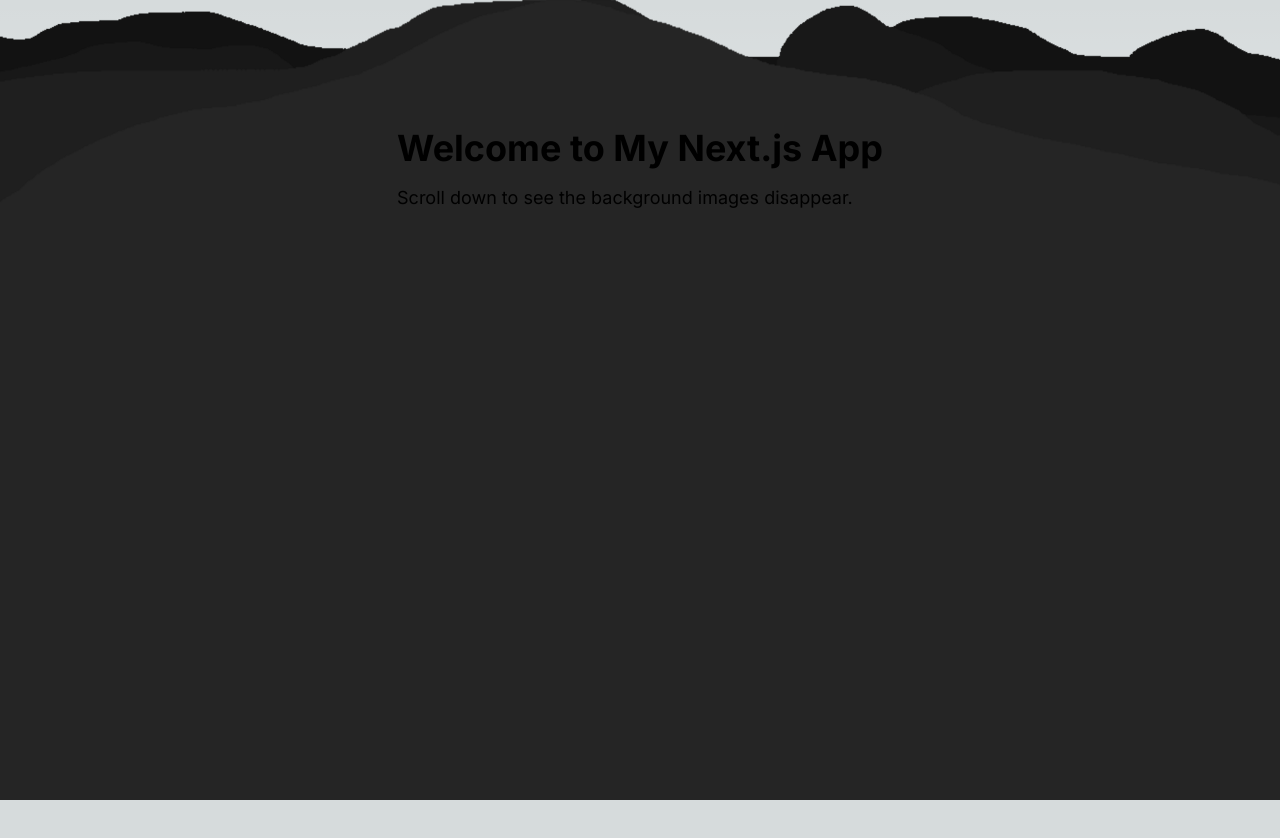
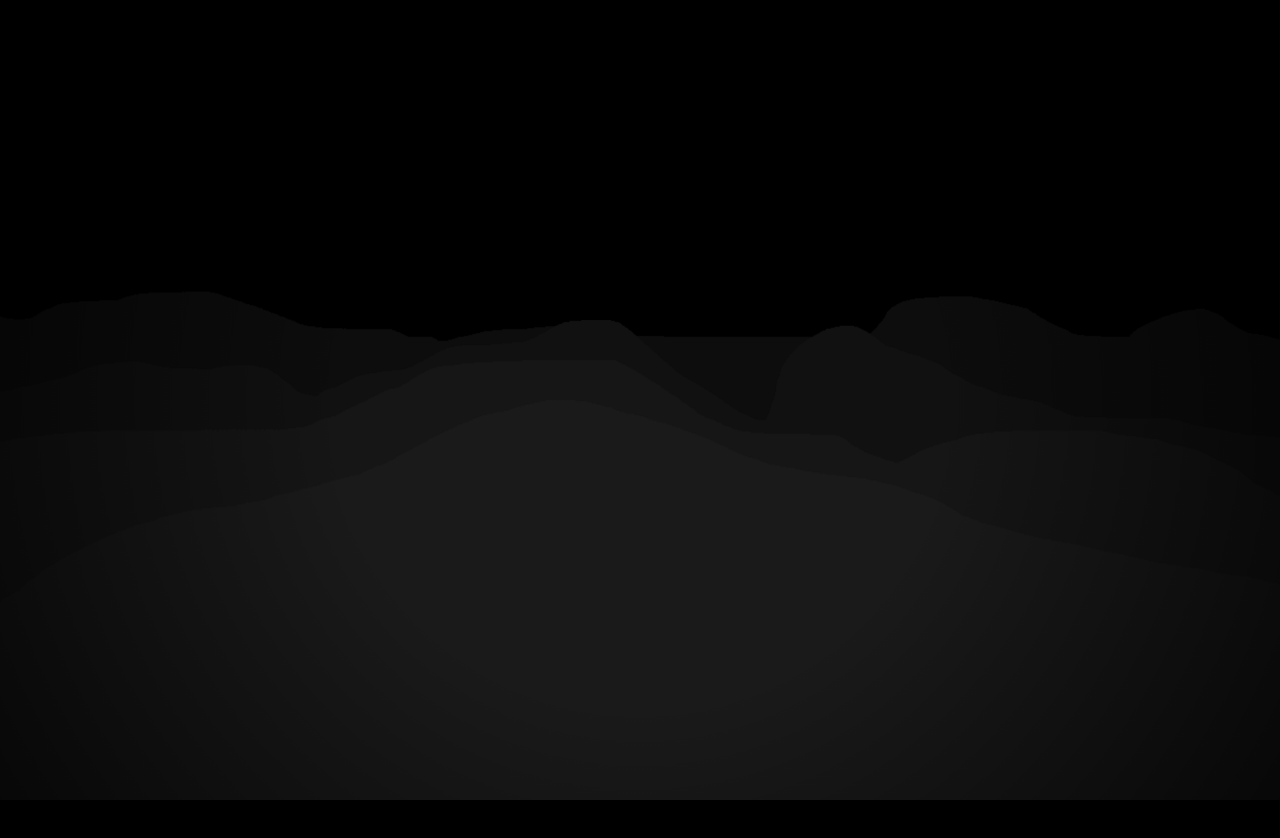
Before and after one commit to Athedesigner/portfolio_site, a Next.js app: page / in a window 1280 px wide. Shown: the top 838 px of the page. Before the commit the page ends 800 px from the top, so only its background shows below. Built offline with nearby package versions, Linux system fonts and the light colour scheme.

Commit message:
bg-all done
Co-authored-by: hadi-14 <hadi-14@users.noreply.github.com>

```diff
--- a/src/app/components/BackgroundImages.tsx
+++ b/src/app/components/BackgroundImages.tsx
@@ -1,19 +1,15 @@
 // components/BackgroundImages.tsx
 "use client";
 
-import { useEffect, useState } from 'react';
+import { useEffect, useState, CSSProperties } from 'react';
 import Image from 'next/image';
 
 const BackgroundImages = () => {
-  const [scrolled, setScrolled] = useState(false);
+  const [scrollPosition, setScrollPosition] = useState(0);
 
   useEffect(() => {
     const handleScroll = () => {
-      if (window.scrollY > 0) {
-        setScrolled(true);
-      } else {
-        setScrolled(false);
-      }
+      setScrollPosition(window.scrollY);
     };
 
     window.addEventListener('scroll', handleScroll);
@@ -23,19 +19,40 @@
     };
   }, []);
 
+  const getStyle = (endPosition: number, offset: number): CSSProperties & { [key: string]: string | number } => ({
+    '--bounce-up-end': `${endPosition}%`,
+    opacity: 1 - (scrollPosition - offset) / 200,
+    transform: `translateY(${Math.max(-1 * (1 - (scrollPosition - offset) / 2), endPosition)}%)`
+  });
+
   return (
-    <div className={`fixed inset-0 z-0 overflow-hidden transition-opacity duration-1000 ${scrolled ? 'opacity-0' : 'opacity-100'}`}>
-      <div className="absolute w-full h-full">
+    <div className="fixed inset-0 z-0 overflow-hidden">
+      <div className="absolute w-full h-full bottom-0">
+        <div
+          className="absolute inset-0 translate-y-[35%] animate-bounce-up"
+          style={getStyle(35, 400)}
+        >
           <Image src="/mountains/Layer1.png" alt="Image 1" layout="fill" objectFit="cover" />
         </div>
-      <div className="absolute w-full h-full">
+        <div
+          className="absolute inset-0 translate-y-[40%] animate-bounce-up"
+          style={getStyle(40, 300)}
+        >
           <Image src="/mountains/Layer2.png" alt="Image 2" layout="fill" objectFit="cover" />
         </div>
-      <div className="absolute w-full h-full">
+        <div
+          className="absolute inset-0 translate-y-[45%] animate-bounce-up"
+          style={getStyle(45, 200)}
+        >
           <Image src="/mountains/Layer3.png" alt="Image 3" layout="fill" objectFit="cover" />
         </div>
-      <div className="absolute w-full h-full">
+        <div
+          className="absolute inset-0 translate-y-[50%] animate-bounce-up"
+          style={getStyle(50, 100)}
+        >
           <Image src="/mountains/Layer4.png" alt="Image 4" layout="fill" objectFit="cover" />
+        </div>
+        <div className="vignette"></div> {/* Vignette overlay */}
       </div>
     </div>
   );
--- a/src/app/globals.css
+++ b/src/app/globals.css
@@ -2,32 +2,25 @@
 @tailwind components;
 @tailwind utilities;
 
-:root {
-  --foreground-rgb: 0, 0, 0;
-  --background-start-rgb: 214, 219, 220;
-  --background-end-rgb: 255, 255, 255;
-}
-
-@media (prefers-color-scheme: dark) {
-  :root {
-    --foreground-rgb: 255, 255, 255;
-    --background-start-rgb: 0, 0, 0;
-    --background-end-rgb: 0, 0, 0;
+@keyframes bounce-up {
+  0% {
+    transform: translateY(100%);
+    opacity: 0;
+  }
+  100% {
+    transform: translateY(var(--bounce-up-end, 0%));
+    opacity: 1;
   }
 }
 
-body {
-  color: rgb(var(--foreground-rgb));
-  background: linear-gradient(
-      to bottom,
-      transparent,
-      rgb(var(--background-end-rgb))
-    )
-    rgb(var(--background-start-rgb));
+.animate-bounce-up {
+  animation: bounce-up 1s ease-out;
 }
 
-@layer utilities {
-  .text-balance {
-    text-wrap: balance;
-  }
+.vignette {
+  position: absolute;
+  inset: 0;
+  pointer-events: none;
+  background: radial-gradient(circle, rgba(0, 0, 0, 0.295) 40%, rgba(0, 0, 0, 0.8) 100%);
+  z-index: 10; /* Ensure it overlays the images */
 }
--- a/src/app/page.tsx
+++ b/src/app/page.tsx
@@ -3,12 +3,33 @@
 
 export default function Home() {
   return (
-    <main className="flex min-h-screen flex-col items-center justify-between p-24">
+    <main className="flex min-h-screen flex-col items-center justify-between p-24 bg-black">
       <BackgroundImages />
-      <div className="relative z-20 p-8">
+      <div className="relative z-20 p-8 text-white opacity-0">
         <h1 className="text-4xl font-bold">Welcome to My Next.js App</h1>
         <p className="mt-4 text-lg">Scroll down to see the background images disappear.</p>
         {/* Add more content here */}
+        <br />
+        <p>Lorem ipsum dolor sit amet consectetur adipisicing elit. Fuga ad commodi exercitationem. Recusandae, laborum! Quaerat nemo sint modi optio nostrum, nobis perferendis, rerum suscipit esse, aliquam reprehenderit dicta voluptate aperiam.</p><br />
+        <p>Lorem ipsum dolor sit amet consectetur adipisicing elit. Fuga ad commodi exercitationem. Recusandae, laborum! Quaerat nemo sint modi optio nostrum, nobis perferendis, rerum suscipit esse, aliquam reprehenderit dicta voluptate aperiam.</p><br />
+        <p>Lorem ipsum dolor sit amet consectetur adipisicing elit. Fuga ad commodi exercitationem. Recusandae, laborum! Quaerat nemo sint modi optio nostrum, nobis perferendis, rerum suscipit esse, aliquam reprehenderit dicta voluptate aperiam.</p><br />
+        <p>Lorem ipsum dolor sit amet consectetur adipisicing elit. Fuga ad commodi exercitationem. Recusandae, laborum! Quaerat nemo sint modi optio nostrum, nobis perferendis, rerum suscipit esse, aliquam reprehenderit dicta voluptate aperiam.</p><br />
+        <p>Lorem ipsum dolor sit amet consectetur adipisicing elit. Fuga ad commodi exercitationem. Recusandae, laborum! Quaerat nemo sint modi optio nostrum, nobis perferendis, rerum suscipit esse, aliquam reprehenderit dicta voluptate aperiam.</p><br />
+        <p>Lorem ipsum dolor sit amet consectetur adipisicing elit. Fuga ad commodi exercitationem. Recusandae, laborum! Quaerat nemo sint modi optio nostrum, nobis perferendis, rerum suscipit esse, aliquam reprehenderit dicta voluptate aperiam.</p><br />
+        <p>This one Lorem ipsum dolor sit amet consectetur adipisicing elit. Fuga ad commodi exercitationem. Recusandae, laborum! Quaerat nemo sint modi optio nostrum, nobis perferendis, rerum suscipit esse, aliquam reprehenderit dicta voluptate aperiam.</p><br />
+        <p>Lorem ipsum dolor sit amet consectetur adipisicing elit. Fuga ad commodi exercitationem. Recusandae, laborum! Quaerat nemo sint modi optio nostrum, nobis perferendis, rerum suscipit esse, aliquam reprehenderit dicta voluptate aperiam.</p><br />
+        <p>Lorem ipsum dolor sit amet consectetur adipisicing elit. Fuga ad commodi exercitationem. Recusandae, laborum! Quaerat nemo sint modi optio nostrum, nobis perferendis, rerum suscipit esse, aliquam reprehenderit dicta voluptate aperiam.</p><br />
+        <p>Lorem ipsum dolor sit amet consectetur adipisicing elit. Fuga ad commodi exercitationem. Recusandae, laborum! Quaerat nemo sint modi optio nostrum, nobis perferendis, rerum suscipit esse, aliquam reprehenderit dicta voluptate aperiam.</p><br />
+        <p>Lorem ipsum dolor sit amet consectetur adipisicing elit. Fuga ad commodi exercitationem. Recusandae, laborum! Quaerat nemo sint modi optio nostrum, nobis perferendis, rerum suscipit esse, aliquam reprehenderit dicta voluptate aperiam.</p><br />
+        <p>Lorem ipsum dolor sit amet consectetur adipisicing elit. Fuga ad commodi exercitationem. Recusandae, laborum! Quaerat nemo sint modi optio nostrum, nobis perferendis, rerum suscipit esse, aliquam reprehenderit dicta voluptate aperiam.</p><br />
+        <p>Lorem ipsum dolor sit amet consectetur adipisicing elit. Fuga ad commodi exercitationem. Recusandae, laborum! Quaerat nemo sint modi optio nostrum, nobis perferendis, rerum suscipit esse, aliquam reprehenderit dicta voluptate aperiam.</p><br />
+        <p>Lorem ipsum dolor sit amet consectetur adipisicing elit. Fuga ad commodi exercitationem. Recusandae, laborum! Quaerat nemo sint modi optio nostrum, nobis perferendis, rerum suscipit esse, aliquam reprehenderit dicta voluptate aperiam.</p><br />
+        <p>Lorem ipsum dolor sit amet consectetur adipisicing elit. Fuga ad commodi exercitationem. Recusandae, laborum! Quaerat nemo sint modi optio nostrum, nobis perferendis, rerum suscipit esse, aliquam reprehenderit dicta voluptate aperiam.</p><br />
+        <p>Lorem ipsum dolor sit amet consectetur adipisicing elit. Fuga ad commodi exercitationem. Recusandae, laborum! Quaerat nemo sint modi optio nostrum, nobis perferendis, rerum suscipit esse, aliquam reprehenderit dicta voluptate aperiam.</p><br />
+        <p>Lorem ipsum dolor sit amet consectetur adipisicing elit. Fuga ad commodi exercitationem. Recusandae, laborum! Quaerat nemo sint modi optio nostrum, nobis perferendis, rerum suscipit esse, aliquam reprehenderit dicta voluptate aperiam.</p><br />
+        <p>Lorem ipsum dolor sit amet consectetur adipisicing elit. Fuga ad commodi exercitationem. Recusandae, laborum! Quaerat nemo sint modi optio nostrum, nobis perferendis, rerum suscipit esse, aliquam reprehenderit dicta voluptate aperiam.</p><br />
+        <p>Lorem ipsum dolor sit amet consectetur adipisicing elit. Fuga ad commodi exercitationem. Recusandae, laborum! Quaerat nemo sint modi optio nostrum, nobis perferendis, rerum suscipit esse, aliquam reprehenderit dicta voluptate aperiam.</p><br />
+        <p>Lorem ipsum dolor sit amet consectetur adipisicing elit. Fuga ad commodi exercitationem. Recusandae, laborum! Quaerat nemo sint modi optio nostrum, nobis perferendis, rerum suscipit esse, aliquam reprehenderit dicta voluptate aperiam.</p><br />
       </div>
 
     </main>
```
Also changed, not shown: public/mountains/mountains.png (added), public/mountains/mountainsall.png (added). Lines whose indentation alone changed are shown as unchanged.
